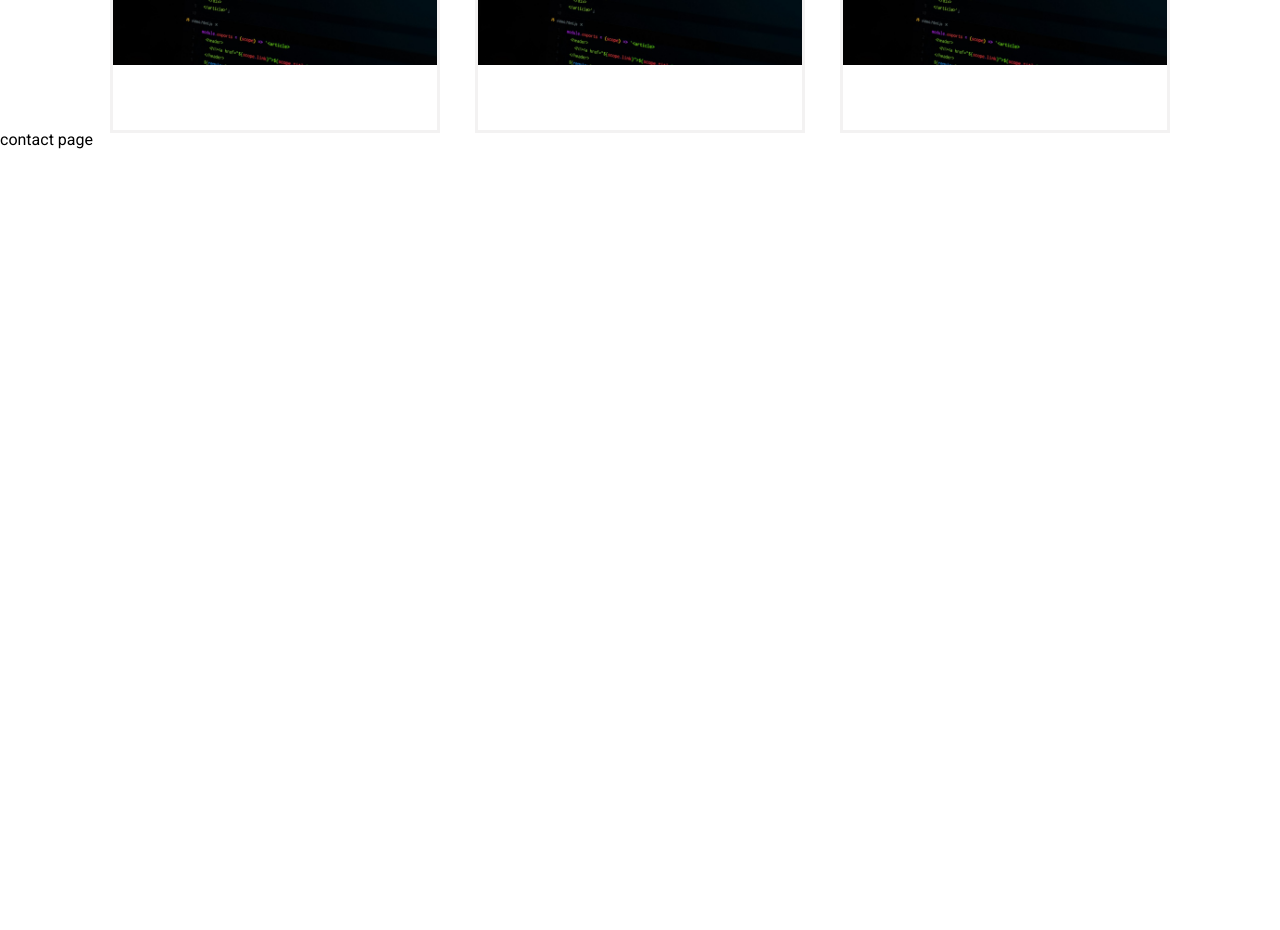
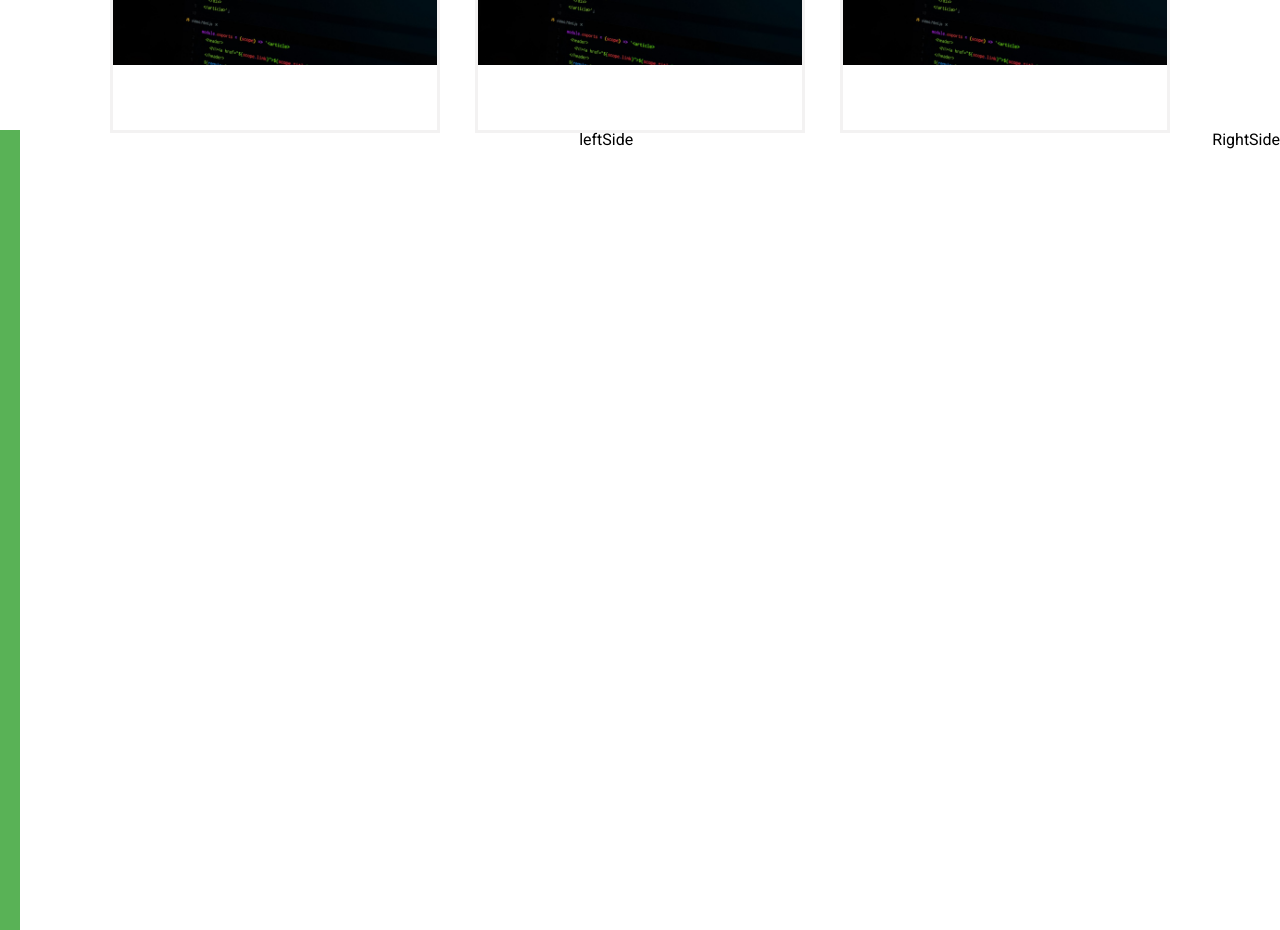
Before and after one commit to Elifnull/Personal_Profile, a React (Create React App) app in the folder Website/basic/: page / in a window 1280 px wide. Shown: the part 2320-3250 px from the top of the page. Built offline with nearby package versions, Linux system fonts and the light colour scheme.

Commit message:
corrected layout issue
'
'
''

```diff
--- a/Website/basic/src/components/Contact/Contacts.css
+++ b/Website/basic/src/components/Contact/Contacts.css
@@ -1,3 +1,25 @@
 .contactsPage {
     height: 100vh;
+    position: relative;
 }
+
+.contactBackground{
+    position: absolute;
+    height: 100%;
+    width: 20px;
+    background-color: #59b256;
+}
+.contactWrapper {
+    display: flex;
+}
+.contactsLeft {
+    flex: 1;
+    height: 100%;
+    width: 50%;
+}
+
+.contactsRight {
+    flex: 1;
+    height: 100%;
+    width: 50%;
+}
--- a/Website/basic/src/components/Contact/Contacts.jsx
+++ b/Website/basic/src/components/Contact/Contacts.jsx
@@ -4,7 +4,13 @@ import './Contacts.css'
 const Contacts = () => {
     return (
         <div className='contactsPage'>
-            contact page
+            <div className="contactBackground"></div>
+            <div className="contactWrapper">
+                <div className="contactsLeft"></div>
+                leftSide
+                <div className="contactsRight"></div>
+                RightSide
+            </div>
         </div>
     )
 }
```
